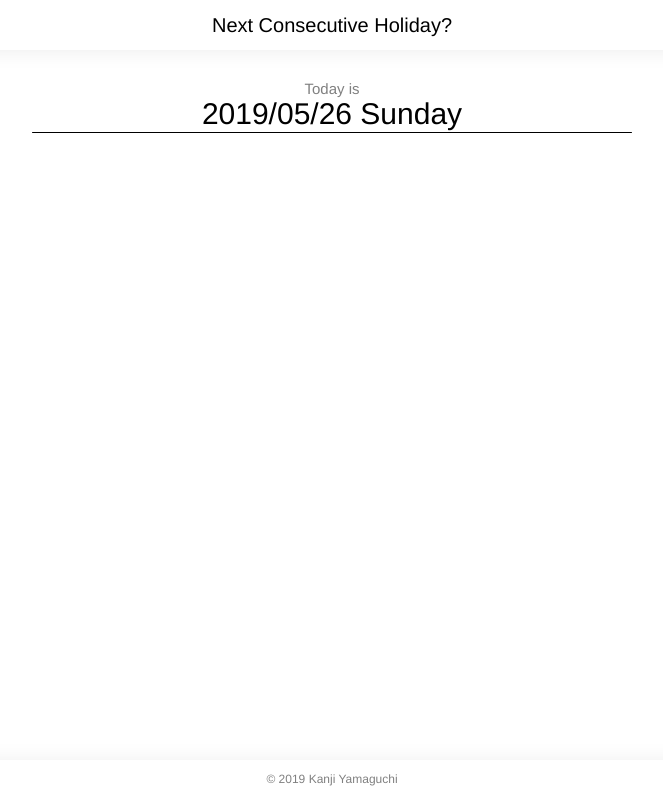
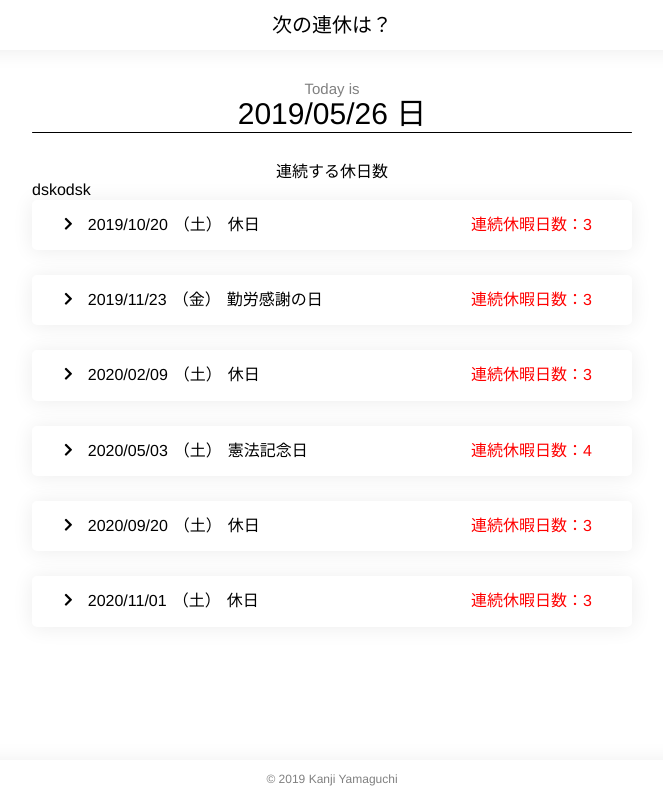
Before and after one commit to smiler01/InformHolidays, a Flask app: page / in a window 1280 px wide. Shown: the whole page, without its empty margins (308-971 px from the left). Run offline with Flask 2, Linux system fonts and the light colour scheme; data comes from the database, SQL or seed files in the repository; both versions use the stored data as it was after the commit; some libraries are stand-ins or nearby versions.

Commit message:
third commit

```diff
--- a/app.py
+++ b/app.py
@@ -3,13 +3,15 @@ import os
 import datetime
 import sqlite3
 from flask import Flask, render_template, request, redirect
+#
+from dateBase import dateBaseProcessing
 
 app = Flask(__name__)
 
 @app.route("/")
 def index():
-    today_datetime = datetime.date.today()
-    return render_template("index.html", today_datetime=today_datetime)
+    chainHolidayList = dateBaseProcessing().getChainHolidays()
+    return render_template("index.html", chainHolidayList=chainHolidayList)
 
 if __name__ == "__main__":
     app.debug = True
--- a/dateBase.py
+++ b/dateBase.py
@@ -1,42 +1,40 @@
-#coding: utf-8
+# coding: utf-8
 import os
-import csv
-import datetime
+import sys
 import sqlite3
-import numpy as np
-import pandas as pd
+from datetime import datetime, date
 
-holidayDatetimeCSVPath = "./static/data/syukujitsu_modify.csv"
+class dateBaseProcessing:
+    def __init__(self):
+        self.dbPath = "./static/data/datebase.db"
+        self.dayOfWeekList = ["日", "月", "火", "水", "木", "金", "土"]
 
-def getPublicHolidayDateData():
-    df = pd.read_csv(holidayDatetimeCSVPath)
-    timestamp_list = \
-        [datetime.datetime.strptime(date_str, "%Y/%m/%d").timestamp() for date_str in df.datestring]
-    df["timestamp"] = timestamp_list
-    df["type"] = "holiday"
-    df = df.ix[:,[2, 0, 1, 3]]
-    return df
+    def getTodayDate(self):
+        dateToday = datetime.strptime(datetime.now().strftime("%Y/%m/%d"), "%Y/%m/%d")
+        return dateToday.timestamp()
 
-def getNormalHolidayDateData(startTimestamp, endTimestamp):
-    normalHolidayDateData = []
-    dayOfWeekName = ["日", "月", "火", "水", "木", "金", "土"]
-    totalDateNum = int((endTimestamp - startTimestamp) / (60*60*24))
-    for i in range(totalDateNum):
-        targetTimestamp = i * (60*60*24) + int(startTimestamp)
-        targetDatetime = datetime.datetime.fromtimestamp(targetTimestamp)
-        targetDate = targetDatetime.strftime("%Y/%m/%d")
-        if (targetDatetime.weekday() == 0 or targetDatetime.weekday() == 6):
-            normalHolidayDateData.append(
-                [targetTimestamp, targetDate, dayOfWeekName[targetDatetime.weekday()], "normal"])
-    df = pd.DataFrame(normalHolidayDateData, columns=['timestamp','datestring','name','type'])
-    return df
+    def getChainHolidays(self, numChain=3):
+        conn = sqlite3.connect(self.dbPath)
+        cursor = conn.cursor()
+        operation = "SELECT chaintag FROM datebase WHERE timestamp >= {};".format(self.getTodayDate())
+        cursor.execute(operation)
+        chaintagList = cursor.fetchall()
+
+        # /////
+        chainHolidayList = []
+        for tagNumber in range(chaintagList[0][0], chaintagList[-1][0]):
+            operation = "SELECT * FROM datebase WHERE chaintag == {};".format(tagNumber)
+            cursor.execute(operation)
+            oneChainHolidayList = cursor.fetchall()
+            if (len(oneChainHolidayList) >= numChain):
+                chainHolidayList.append(oneChainHolidayList)
+
+        cursor.close()
+        conn.close()
+        return chainHolidayList
 
 def main():
-
-    #print(datetime.date.today())
-    publicHolidayDateData = getPublicHolidayDateData()
-    normalHolidayDateData = getNormalHolidayDateData(publicHolidayDateData.timestamp.values[0],
-                                                     publicHolidayDateData.timestamp.values[-1])
-    print(normalHolidayDateData)
+    dbp = dateBaseProcessing()
+    dbp.getChainHolidays()
 
 if __name__ == "__main__": main()
--- a/static/css/main.css
+++ b/static/css/main.css
@@ -81,6 +81,86 @@ main {
   font-size: 3.0rem;
 }
 
+/**/
+.consecutive-holidays-block {
+  width: 600px;
+  height: auto;
+  margin: auto;
+}
+
+.consecutive-holidays-content {
+  margin: 0 0 25px 0;
+}
+
+.firstday-consecutive-holiday {
+  background-color: white;
+  color: #000;
+  border-radius: 5px 5px 5px 5px / 5px 5px 5px 5px;
+  box-shadow: 0px 1px 20px 1px #eee;
+  cursor: pointer;
+  display: flex;
+  flex-flow: row nowrap;
+  padding: 10px 20px 10px 20px;
+  transition-property: box-shadow;
+  transition-duration: 0.5s;
+}
+
+.firstday-consecutive-holiday:before {
+  font-family: "Font Awesome 5 Free";
+  content: "\f054";
+  font-weight: bold;
+  font-size: 14px;
+  padding: 6px 12px 6px 12px;
+  transition-property: content;
+  transition-duration: 0.5s;
+}
+
+.firstday-consecutive-holiday:hover {
+  box-shadow: 0px 1px 20px 10px #eee;
+}
+
+.holiday-caretdown, .holiday-datestring, .holiday-name, .holiday-dayofweek, .holiday-numchain {
+  margin: 6px 3px 6px 3px;
+}
+
+.holiday-numchain {
+  color: red;
+  justify-self: flex-end;
+  margin-left: auto;
+  margin-right: 20px;
+}
+
+.first-checkbox-label {
+  display: none;
+}
+
+.child-consecutive-holidays {
+  height: 0;
+  overflow: hidden;
+  opacity:0;
+}
+
+.first-checkbox-label:checked + .child-consecutive-holidays {
+  height: auto;
+  opacity: 1;
+}
+
+.first-checkbox-label:checked + .firstday-consecutive-holiday {
+  background-color: gray;
+}
+
+.first-checkbox-label:checked + .firstday-consecutive-holiday:before {
+  content: "\f078";
+}
+
+.child-holiday {
+  color: gray;
+  display: flex;
+  flex-flow: row nowrap;
+  align-items: center;
+  padding: 10px 0px 0px 53px;
+}
+
 footer { }
 
 .footer-nav {
--- a/static/js/main.js
+++ b/static/js/main.js
@@ -7,22 +7,18 @@ var getTodayString = () => {
   var year = date.getFullYear();
   var month = addZeroPadding(date.getMonth() + 1);
   var day = addZeroPadding(date.getDate());
-  var week = Array(
-    "Sunday",
-    "Monday",
-    "Tuesday",
-    "Wednesday",
-    "Thursday",
-    "Friday",
-    "Saturday"
-  )[date.getDay()];
+  var week = ["日", "月", "火", "水", "木", "金", "土"][date.getDay()];
   var todayString = year + "/" + month + "/" + day;
   document.getElementById("today-date-content").innerHTML =
     todayString + " " + week;
   return todayString;
 };
+
 getTodayString();
 
+setInterval("getTodayString", 1000);
+
+/*
 var getHolidayDatelist = () => {
   var req = new XMLHttpRequest();
   req.open("get", "../static/data/syukujitsu_linux.csv", true);
@@ -146,4 +142,4 @@ var printHolidayDate = str => {
   holidayElement.innerHTML = inner;
 };
 
-setInterval("getTodayString", 1000);
+*/
--- a/templates/index.html
+++ b/templates/index.html
@@ -3,6 +3,7 @@
   <head>
     <title>次の連休はいつ？</title>
     <meta name="viewport" content="width=device-width,initial-scale=1.0">
+    <link rel="stylesheet" href="https://use.fontawesome.com/releases/v5.8.2/css/all.css" integrity="sha384-oS3vJWv+0UjzBfQzYUhtDYW+Pj2yciDJxpsK1OYPAYjqT085Qq/1cq5FLXAZQ7Ay" crossorigin="anonymous">
     <link rel="shortcut icon" href="../static/img/favicon.ico">
     <link rel="stylesheet" href="../static/css/normalize.css">
     <link rel="stylesheet" href="../static/css/main.css">
@@ -10,7 +11,7 @@
   <body>
     <header>
       <nav class="header-nav">
-        <a class="header-title" href="index.html">Next Consecutive Holiday?</a>
+        <a class="header-title" href="index.html">次の連休は？</a>
       </nav>
     </header>
     <main>
@@ -19,8 +20,44 @@
         <p id="today-date-content" class="today-date-content"></p>
       </div>
 
-      <div>
-        <p id="holiday-list" class="holiday-list"></p>
+      <div class="">
+        <p>連続する休日数</p>
+        <!--
+        <div class="">
+          {% for i in range(5) %}
+            <label class="" for={{ i }}>
+              <p class="">{{ i + 1 }}日以上</p>
+            </label>
+            <input class="" type="checkbox" id={{ i }} />
+          {% endfor %}
+        </div>
+        -->
+      </div>
+
+      <div class="consecutive-holidays-block">
+        <p>dskodsk</p>
+        {% for chainHoliday in chainHolidayList %}
+          <div class="consecutive-holidays-content">
+            <input class="first-checkbox-label" type="checkbox" id={{ loop.index }} />
+            <label class="firstday-consecutive-holiday" for={{ loop.index }}>
+              <p class="holiday-datestring">{{ chainHoliday[0][1] }}</p>
+              <p class="holiday-dayofweek">（{{ chainHoliday[0][3] }}）</p>
+              <p class="holiday-name">{{ chainHoliday[0][2] }}</p>
+              <p class="holiday-numchain">連続休暇日数：{{ chainHoliday|length }}</p>
+            </label>
+            <div class="child-consecutive-holidays">
+              <!--hidden-area start-->
+              {% for childHoliday in chainHoliday[1:] %}
+                <div class="child-holiday">
+                  <p class="holiday-datestring">{{ childHoliday[1] }}</p>
+                  <p class="holiday-dayofweek">（{{ childHoliday[3] }}）</p>
+                  <p class="holiday-name">{{ childHoliday[2] }}</p>
+                </div>
+              {% endfor %}
+              <!--hidden-area end-->
+            </div>
+          </div>
+        {% endfor %}
       </div>
 
     </main>
```
Also changed, not shown: .tools/dateBase.py (added), static/data/datebase.db (added), static/data/source/syukujitsu.csv (renamed from static/data/syukujitsu.csv), static/data/source/syukujitsu_linux.csv (renamed from static/data/syukujitsu_linux.csv), static/data/source/syukujitsu_modify.csv (renamed from static/data/syukujitsu_modify.csv), static/img/angle-down-solid.svg (added), static/img/angle-right-solid.svg (added), 1 other file.
